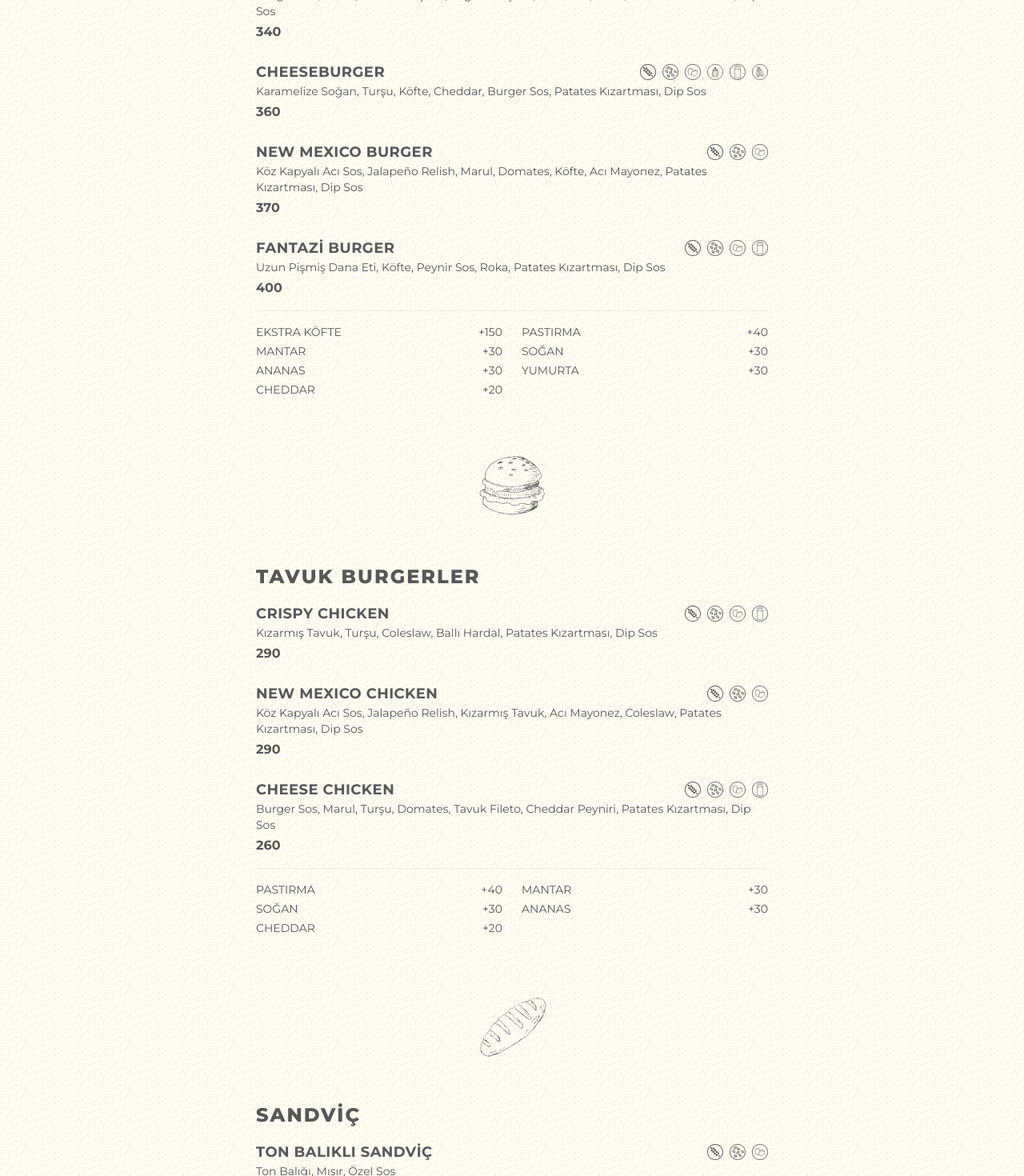
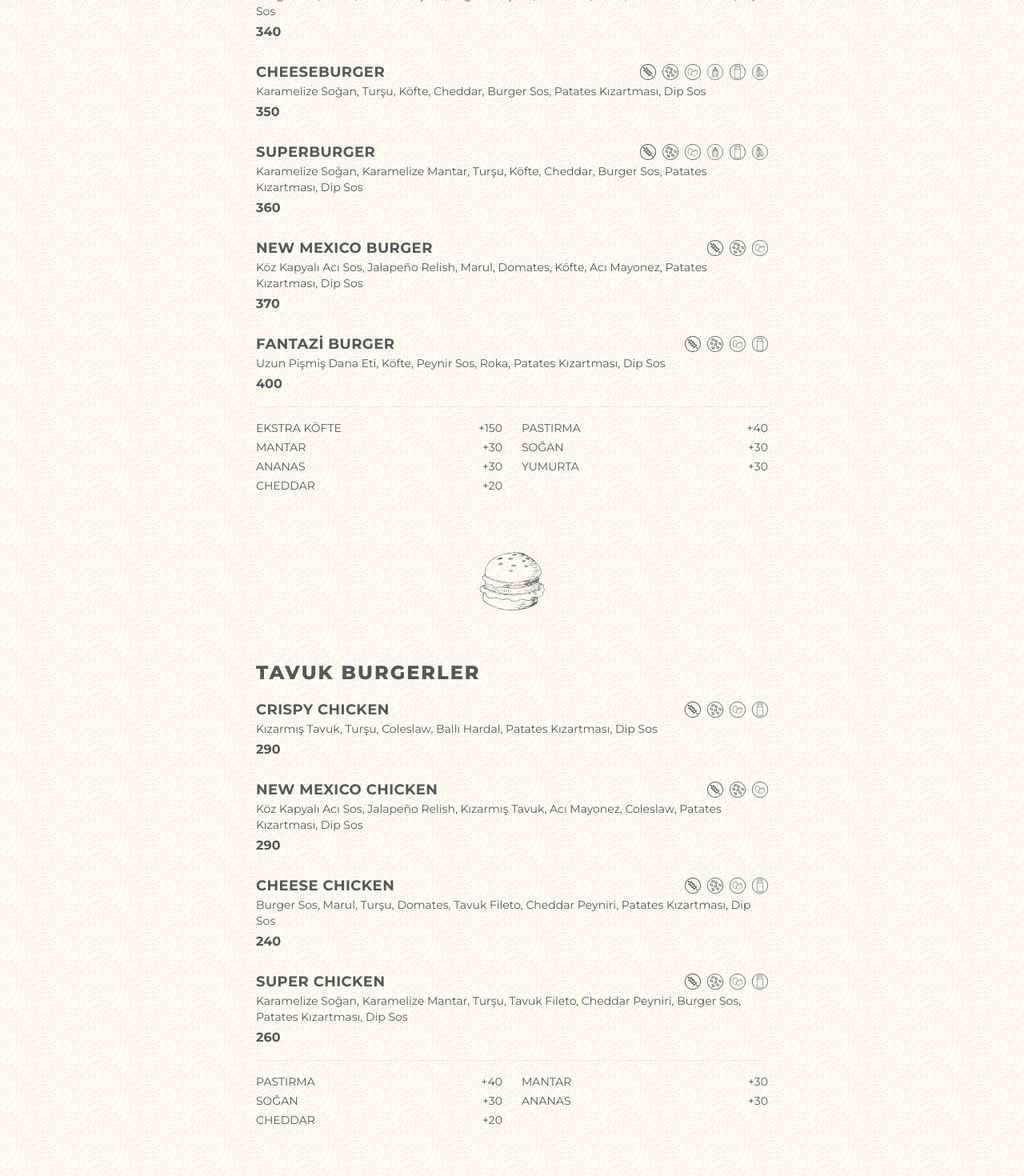
Before and after one commit to gagaburdur/gagaburdur.github.io, a React (Vite) app: page / in a window 1280 px wide. Shown: the part 260-1730 px from the top of the page at 80% size. Built offline with nearby package versions, Linux system fonts and the light colour scheme.

Commit message:
added superburger and super chicken, updated prices

```diff
--- a/src/menu.ts
+++ b/src/menu.ts
@@ -74,6 +74,20 @@ export const menu: MenuCategory[] = [
         name: "CHEESEBURGER",
         description:
           "Karamelize Soğan, Turşu, Köfte, Cheddar, Burger Sos, Patates Kızartması, Dip Sos",
+        price: 350,
+        allergens: a({
+          gluten: true,
+          susam: true,
+          yumurta: true,
+          hardal: true,
+          sut: true,
+          soya: true,
+        }),
+      },
+      {
+        name: "SUPERBURGER",
+        description:
+          "Karamelize Soğan, Karamelize Mantar, Turşu, Köfte, Cheddar, Burger Sos, Patates Kızartması, Dip Sos",
         price: 360,
         allergens: a({
           gluten: true,
@@ -130,6 +144,13 @@ export const menu: MenuCategory[] = [
         name: "CHEESE CHICKEN",
         description:
           "Burger Sos, Marul, Turşu, Domates, Tavuk Fileto, Cheddar Peyniri, Patates Kızartması, Dip Sos",
+        price: 240,
+        allergens: a({ gluten: true, susam: true, yumurta: true, sut: true }),
+      },
+      {
+        name: "SUPER CHICKEN",
+        description:
+          "Karamelize Soğan, Karamelize Mantar, Turşu, Tavuk Fileto, Cheddar Peyniri, Burger Sos, Patates Kızartması, Dip Sos",
         price: 260,
         allergens: a({ gluten: true, susam: true, yumurta: true, sut: true }),
       },
```
